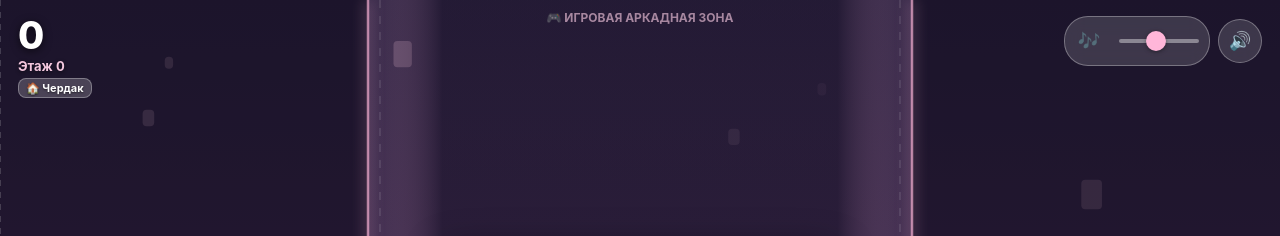
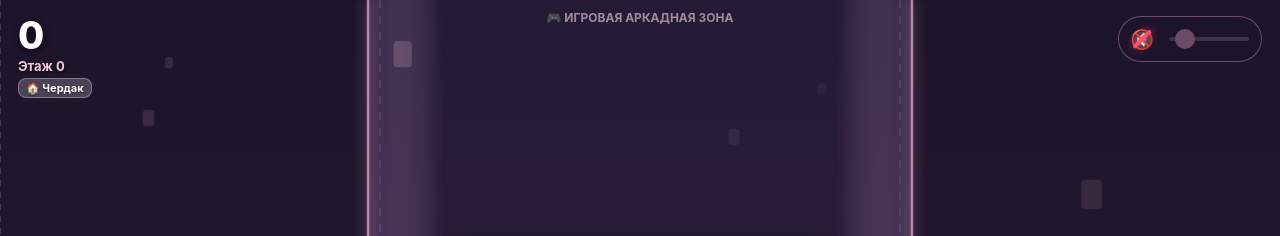
Before and after one commit to zDeVolTz/Cat-Tower, a website built with Vite: page index.html in a window 1280 px wide. Both pictures are taken after a click on the button "Музыка и Звуки". Shown: the top 236 px of the page. Built offline with nearby package versions, Linux system fonts and the light colour scheme.

Commit message:
Update audio controls: default 10% volume, remove extra muteBtn, add crossed-out sound toggle slash

```diff
--- a/index.html
+++ b/index.html
@@ -37,10 +37,9 @@
     </div>
     <div id="audioControls">
       <div class="music-control-wrap">
-        <button id="musicBtn" aria-label="Музыка" title="Фоновая музыка (Ringmaster Overdrive)">🎵</button>
-        <input type="range" id="volumeSlider" min="0" max="1" step="0.05" value="0.45" aria-label="Громкость" title="Регулятор громкости">
+        <button id="musicBtn" aria-label="Музыка и Звуки" title="Фоновая музыка и звуки">🎵</button>
+        <input type="range" id="volumeSlider" min="0" max="1" step="0.02" value="0.10" aria-label="Громкость" title="Регулятор громкости">
       </div>
-      <button id="muteBtn" aria-label="Звуки" title="Звуковые эффекты">🔊</button>
     </div>
   </div>
 
--- a/src/audio/audioEngine.js
+++ b/src/audio/audioEngine.js
@@ -6,7 +6,7 @@ let audioCtx = null;
 let muted = false;
 let bgmAudio = null;
 let musicEnabled = false;
-let currentVolume = 0.45;
+let currentVolume = 0.10;
 
 export const AudioEngine = {
   initMusic(url = "./audio/bgm.mp3") {
--- a/src/styles/main.css
+++ b/src/styles/main.css
@@ -231,42 +231,57 @@ body {
 }
 
 .music-control-wrap {
+  position: relative;
   display: flex;
   align-items: center;
   gap: 6px;
-  background: rgba(255, 255, 255, 0.15);
+  background: rgba(30, 20, 45, 0.75);
   backdrop-filter: blur(8px);
   -webkit-backdrop-filter: blur(8px);
-  border: 1px solid rgba(255, 255, 255, 0.3);
+  border: 1px solid rgba(255, 182, 217, 0.35);
   border-radius: 24px;
-  padding: 2px 8px 2px 2px;
+  padding: 3px 10px 3px 4px;
+  transition: all 0.2s ease;
 }
 
-#musicBtn, #muteBtn {
+#musicBtn {
+  position: relative;
   pointer-events: auto;
-  width: 44px;
-  height: 44px;
+  width: 38px;
+  height: 38px;
   border-radius: 50%;
   background: transparent;
   border: none;
   color: #fff;
-  font-size: 18px;
+  font-size: 19px;
   cursor: pointer;
   display: flex;
   align-items: center;
   justify-content: center;
-  transition: transform 0.1s;
+  transition: transform 0.15s ease, opacity 0.15s ease;
 }
 
-#muteBtn {
-  background: rgba(255, 255, 255, 0.15);
-  backdrop-filter: blur(8px);
-  -webkit-backdrop-filter: blur(8px);
-  border: 1px solid rgba(255, 255, 255, 0.3);
+#musicBtn:active {
+  transform: scale(0.9);
 }
 
-#musicBtn:active, #muteBtn:active {
-  transform: scale(0.93);
+/* Glowing red slash / across sound icon when muted */
+#musicBtn.is-muted::after {
+  content: "";
+  position: absolute;
+  top: 50%;
+  left: 50%;
+  width: 24px;
+  height: 3.5px;
+  background: #ff4d6d;
+  box-shadow: 0 0 8px rgba(255, 77, 109, 0.9);
+  border-radius: 2px;
+  transform: translate(-50%, -50%) rotate(-45deg);
+  pointer-events: none;
+}
+
+#volumeSlider.is-muted {
+  opacity: 0.35;
 }
 
 #volumeSlider {
--- a/src/ui/uiManager.js
+++ b/src/ui/uiManager.js
@@ -6,7 +6,7 @@ import { state, resetGameState, resetProgress, getFloorCount, getBlockSwayX } fr
 import { handleDrop } from "../game/physics.js";
 import { AudioEngine } from "../audio/audioEngine.js";
 
-let startPanel, overPanel, muteBtn, musicBtn, volumeSlider, scoreEl, floorLabelEl, levelBadgeEl, powerRowEl, finalScoreText, floorReachedText, bestScoreText, levelButtonsEls, resetProgressBtn;
+let startPanel, overPanel, musicBtn, volumeSlider, scoreEl, floorLabelEl, levelBadgeEl, powerRowEl, finalScoreText, floorReachedText, bestScoreText, levelButtonsEls, resetProgressBtn;
 
 function showConfirm(message, onYes) {
   const overlay = document.createElement("div");
@@ -29,7 +29,6 @@ function showConfirm(message, onYes) {
 export function initUI(canvasElement) {
   startPanel = document.getElementById("startPanel");
   overPanel = document.getElementById("overPanel");
-  muteBtn = document.getElementById("muteBtn");
   musicBtn = document.getElementById("musicBtn");
   volumeSlider = document.getElementById("volumeSlider");
   scoreEl = document.getElementById("score");
@@ -74,32 +73,68 @@ export function initUI(canvasElement) {
     });
   });
 
-  muteBtn.addEventListener("click", () => {
-    const isMuted = !AudioEngine.isMuted();
-    AudioEngine.setMuted(isMuted);
-    muteBtn.textContent = isMuted ? "🔇" : "🔊";
-  });
+  // Configure default 10% volume
+  AudioEngine.setVolume(0.10);
+
+  function syncAudioUI() {
+    const isMuted = AudioEngine.isMuted() || AudioEngine.getVolume() <= 0;
+    if (musicBtn) {
+      if (isMuted) {
+        musicBtn.classList.add("is-muted");
+        musicBtn.textContent = "🔇";
+        musicBtn.setAttribute("title", "Звук выключен (нажмите для включения)");
+      } else {
+        musicBtn.classList.remove("is-muted");
+        musicBtn.textContent = "🎵";
+        musicBtn.setAttribute("title", "Фоновая музыка и звуки");
+      }
+    }
+    if (volumeSlider) {
+      if (isMuted) {
+        volumeSlider.classList.add("is-muted");
+      } else {
+        volumeSlider.classList.remove("is-muted");
+        volumeSlider.value = AudioEngine.getVolume();
+      }
+    }
+  }
 
   if (musicBtn) {
     musicBtn.addEventListener("click", () => {
       AudioEngine.ensureAudio();
-      const isPlaying = AudioEngine.toggleMusic();
-      musicBtn.textContent = isPlaying ? "🎶" : "🎵";
+      const isCurrentlyMuted = AudioEngine.isMuted() || AudioEngine.getVolume() <= 0;
+      if (isCurrentlyMuted) {
+        AudioEngine.setMuted(false);
+        if (AudioEngine.getVolume() <= 0) {
+          AudioEngine.setVolume(0.10);
+        }
+        AudioEngine.playMusic();
+      } else {
+        AudioEngine.setMuted(true);
+      }
+      syncAudioUI();
     });
   }
 
   if (volumeSlider) {
+    volumeSlider.value = "0.10";
     volumeSlider.addEventListener("input", (e) => {
       AudioEngine.ensureAudio();
       const val = parseFloat(e.target.value);
-      AudioEngine.setVolume(val);
-      if (val === 0) {
-        if (musicBtn) musicBtn.textContent = "🔇";
+      if (val <= 0) {
+        AudioEngine.setMuted(true);
       } else {
-        if (musicBtn) musicBtn.textContent = AudioEngine.isMusicPlaying() ? "🎶" : "🎵";
+        if (AudioEngine.isMuted()) {
+          AudioEngine.setMuted(false);
+          AudioEngine.playMusic();
+        }
+        AudioEngine.setVolume(val);
       }
+      syncAudioUI();
     });
   }
+
+  syncAudioUI();
 
   canvasElement.addEventListener("pointerdown", () => {
     AudioEngine.ensureAudio();
```
